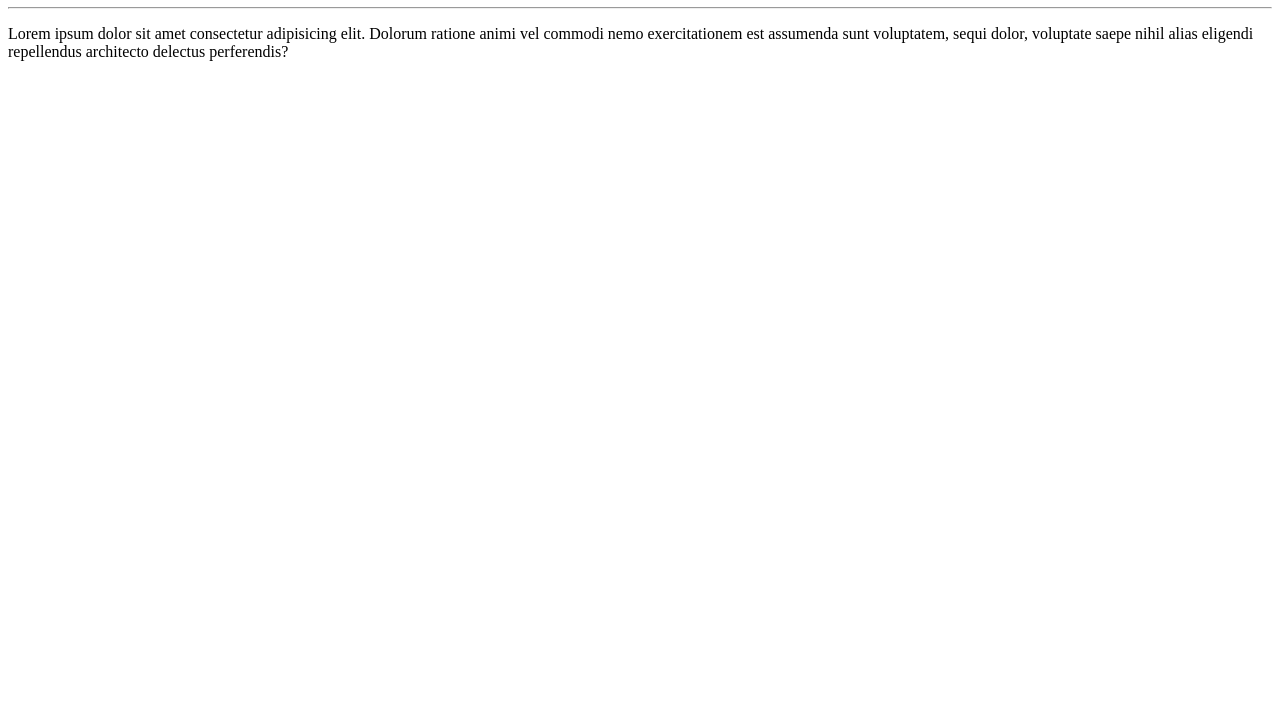
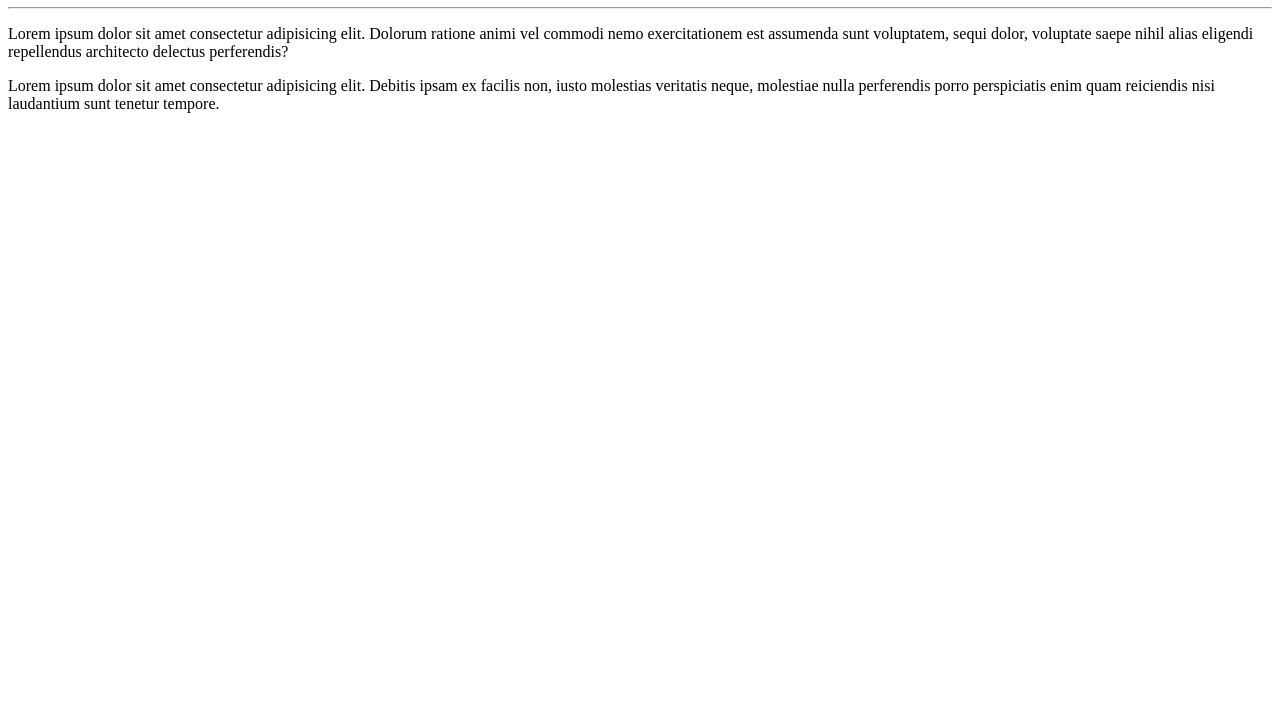
Before and after one commit to EmersonVitorino/Ola-Mundo, a plain HTML site: page site-exemplo/index.html in a window 1280 px wide. Shown: the part 73-800 px from the top of the page. Drawn offline with Linux system fonts and the light colour scheme.

Commit message:
Adicionei um parágrafo

```diff
--- a/site-exemplo/index.html
+++ b/site-exemplo/index.html
@@ -14,5 +14,11 @@
       dolor, voluptate saepe nihil alias eligendi repellendus architecto
       delectus perferendis?
     </p>
+    <p>
+      Lorem ipsum dolor sit amet consectetur adipisicing elit. Debitis ipsam ex
+      facilis non, iusto molestias veritatis neque, molestiae nulla perferendis
+      porro perspiciatis enim quam reiciendis nisi laudantium sunt tenetur
+      tempore.
+    </p>
   </body>
 </html>
```
